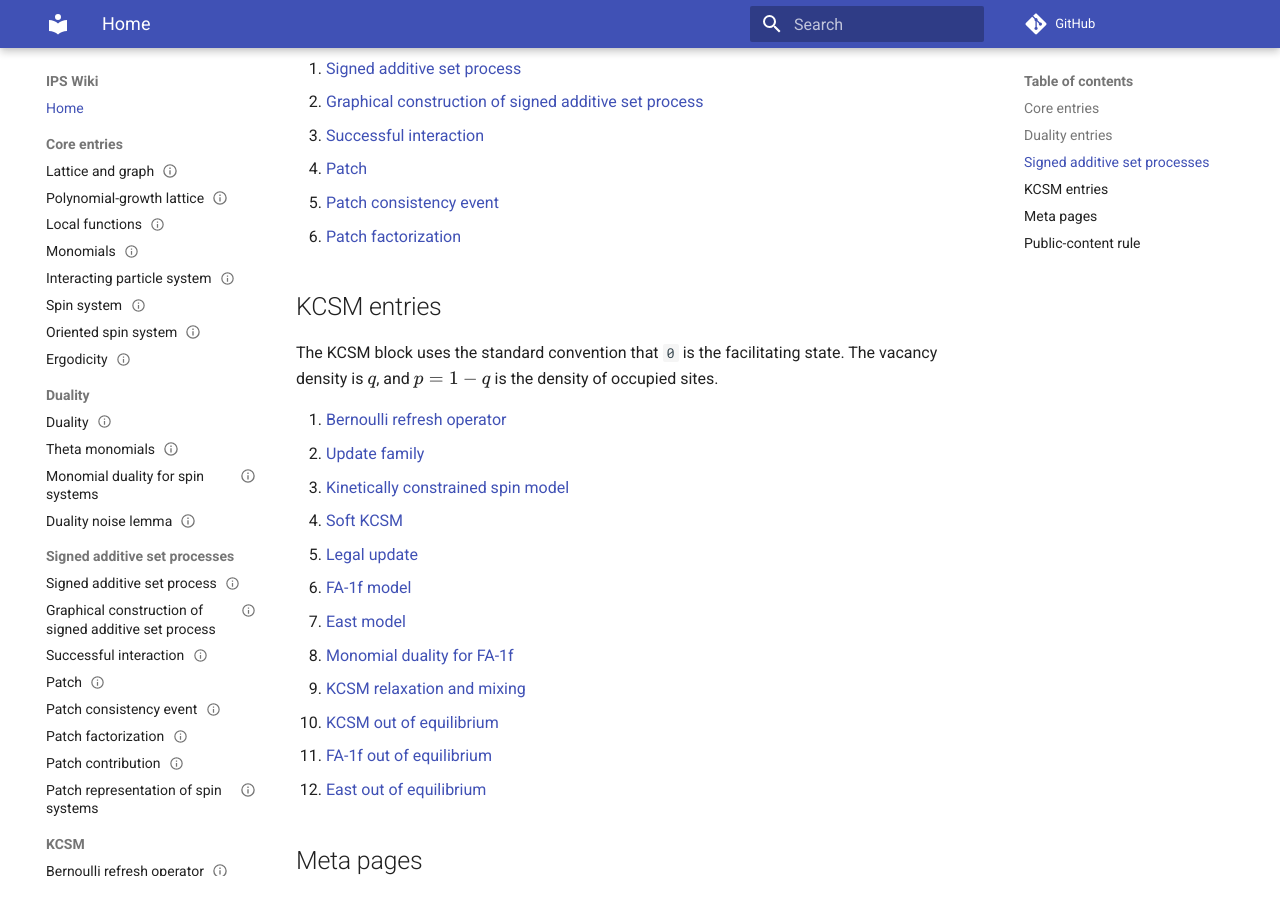
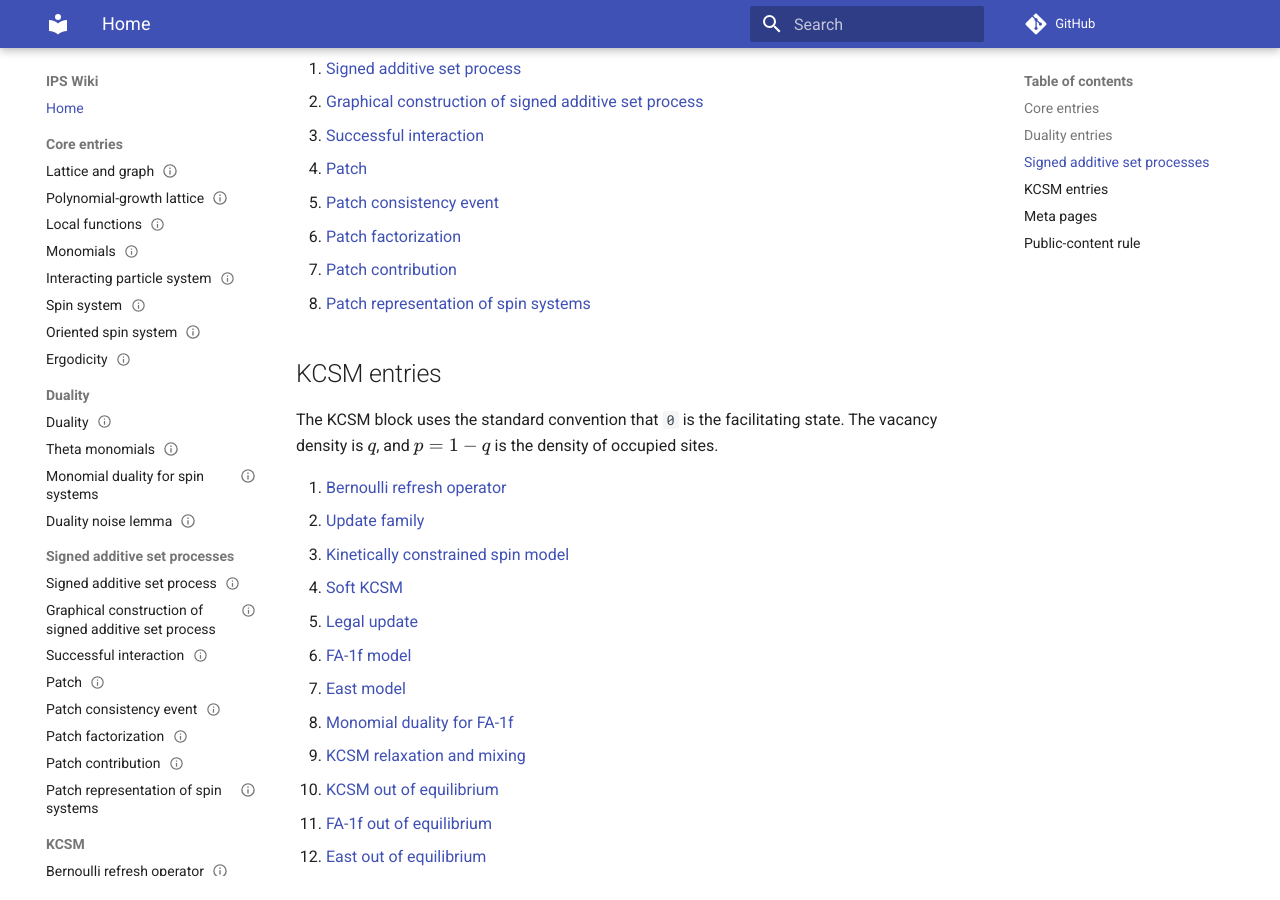
Before and after one commit to maciejgluchowski86-beep/ips-wiki, an MkDocs documentation site: the page built from docs/index.md, in a window 1280 px wide and 900 px high, scrolled down 944 px. Built offline with MkDocs 1.6.1 and Material for MkDocs 9.7.7, drawn with Linux system fonts in a browser that asks for light colours; comment, search, counter and statistics services are not loaded.

Commit message:
add patch contribution pages to index

```diff
--- a/docs/index.md
+++ b/docs/index.md
@@ -32,6 +32,8 @@ A minimal dependency order is:
 4. [Patch](entries/patch.md)
 5. [Patch consistency event](entries/patch-consistency-event.md)
 6. [Patch factorization](entries/patch-factorization.md)
+7. [Patch contribution](entries/patch-contribution.md)
+8. [Patch representation of spin systems](entries/patch-representation-of-spin-systems.md)
 
 ## KCSM entries
 
```
